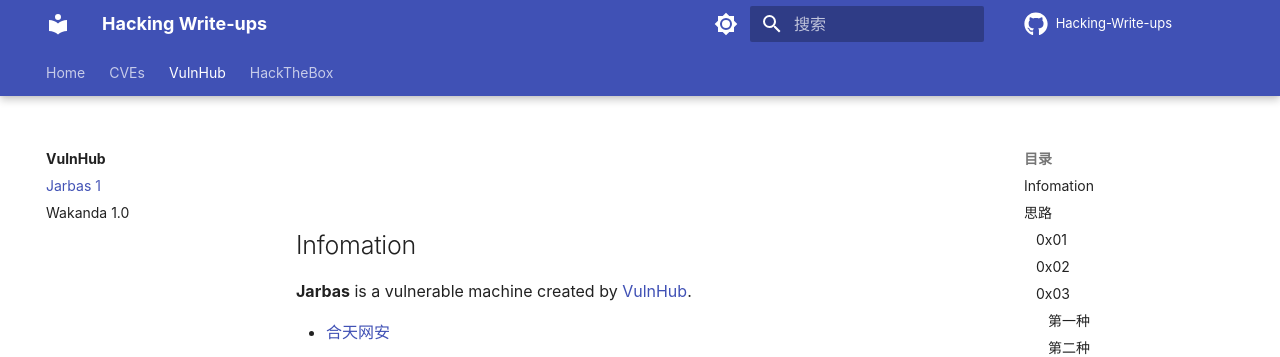
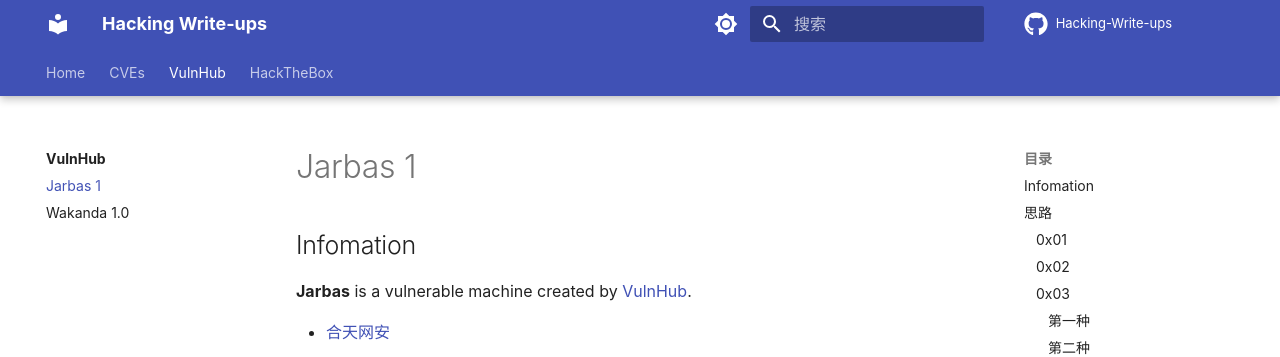
Before and after one commit to kangvcar/Hacking-Write-ups, an MkDocs documentation site: the page built from docs/vulnhub/Jarbas-1.md, in a window 1280 px wide and 900 px high. Shown: the top 357 px of the window. Built offline with MkDocs 1.6.1 and Material for MkDocs 9.7.7, drawn with Linux system fonts in a browser that asks for light colours; some web fonts are replaced; comment, search, counter and statistics services are not loaded.

Commit message:
Update: Jarbas

```diff
--- a/docs/vulnhub/Jarbas-1.md
+++ b/docs/vulnhub/Jarbas-1.md
@@ -1,4 +1,4 @@
-#
+# Jarbas 1
 
 ## Infomation
 
```
